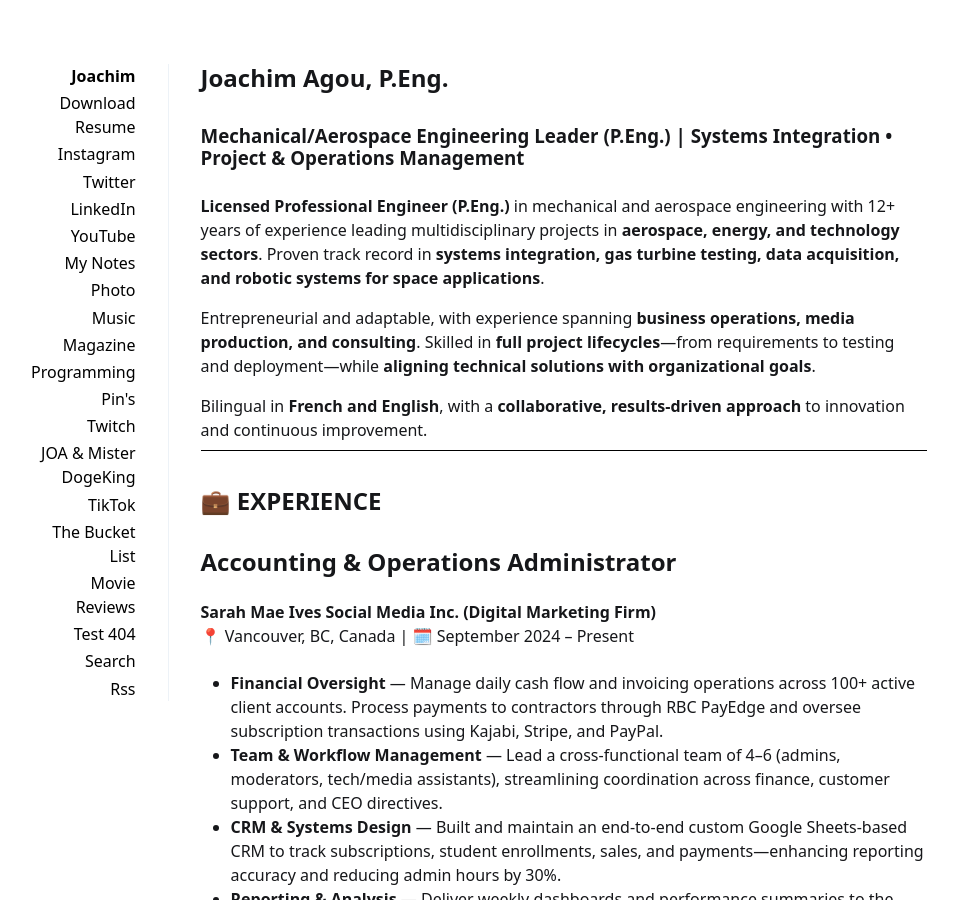
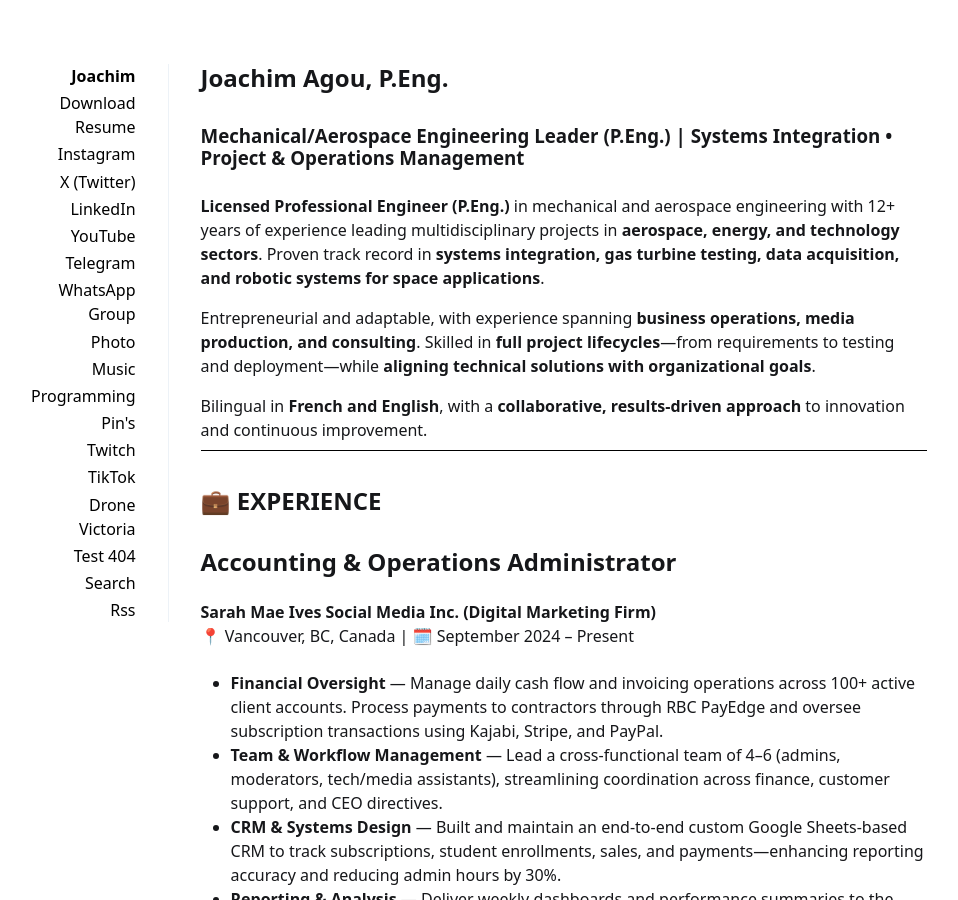
Before and after one commit to casagou/joa, a Jekyll site: the page built from index.md, in a window 1280 px wide and 900 px high. Shown: the whole window, without its empty margins (161-1119 px from the left). Built offline with Jekyll 4.4.1, drawn with Linux system fonts in a browser that asks for light colours.

Commit message:
Update navigation.yml

```diff
--- a/_data/navigation.yml
+++ b/_data/navigation.yml
@@ -5,34 +5,30 @@ links:
   url: /download
 - title: Instagram
   url: http://insta.joa.im
-- title: Twitter
+- title: X (Twitter)
   url: http://twitter.joa.im
 - title: LinkedIn
   url: http://cv.joa.im
 - title: YouTube
   url: http://yt.joa.im
-- title: My Notes
-  url: http://notes.joa.im
+- title: Telegram
+  url: https://t.me/casagou
+- title: WhatsApp Group
+  url: https://chat.whatsapp.com/EatcAbkRFXBLtJcQhaR1Oz
 - title: Photo
   url: /photo
 - title: Music
   url: /music
-- title: Magazine
-  url: http://mag.joa.im
 - title: Programming
   url: http://github.joa.im
 - title: Pin's
   url: http://pin.joa.im
 - title: Twitch
   url: http://twitch.joa.im
-- title: JOA & Mister DogeKing
-  url: https://www.youtube.com/channel/UCrKG87gWJVJk09ci3-OlKsA/
 - title: TikTok
   url: http://tiktok.joa.im
-- title: The Bucket List
-  url: /list
-- title: Movie Reviews
-  url: /movies
+- title: Drone Victoria
+  url: https://www.instagram.com/victoria.drone/
 - title: Test 404
   url: /test404
 - title: Search
```
